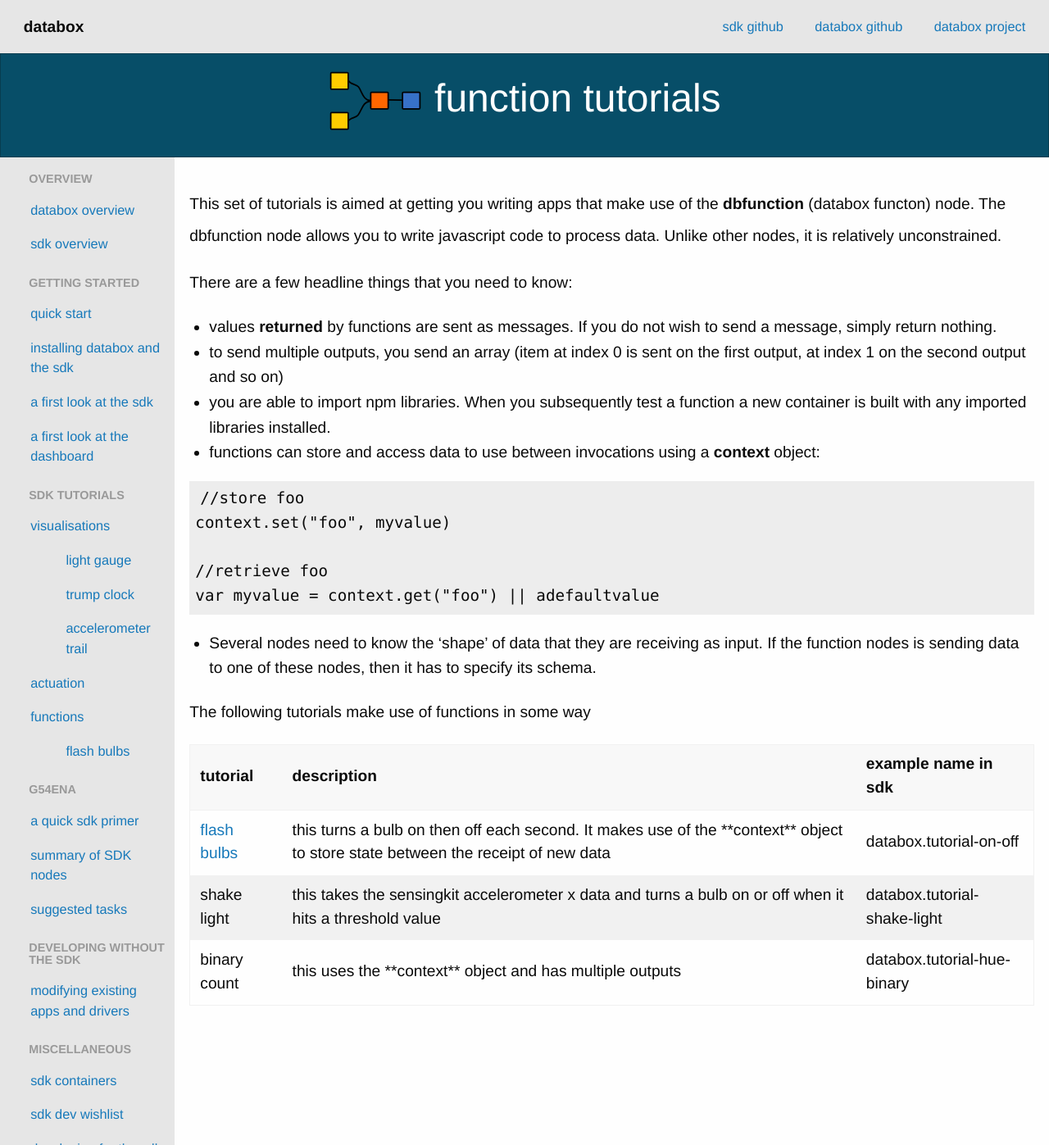
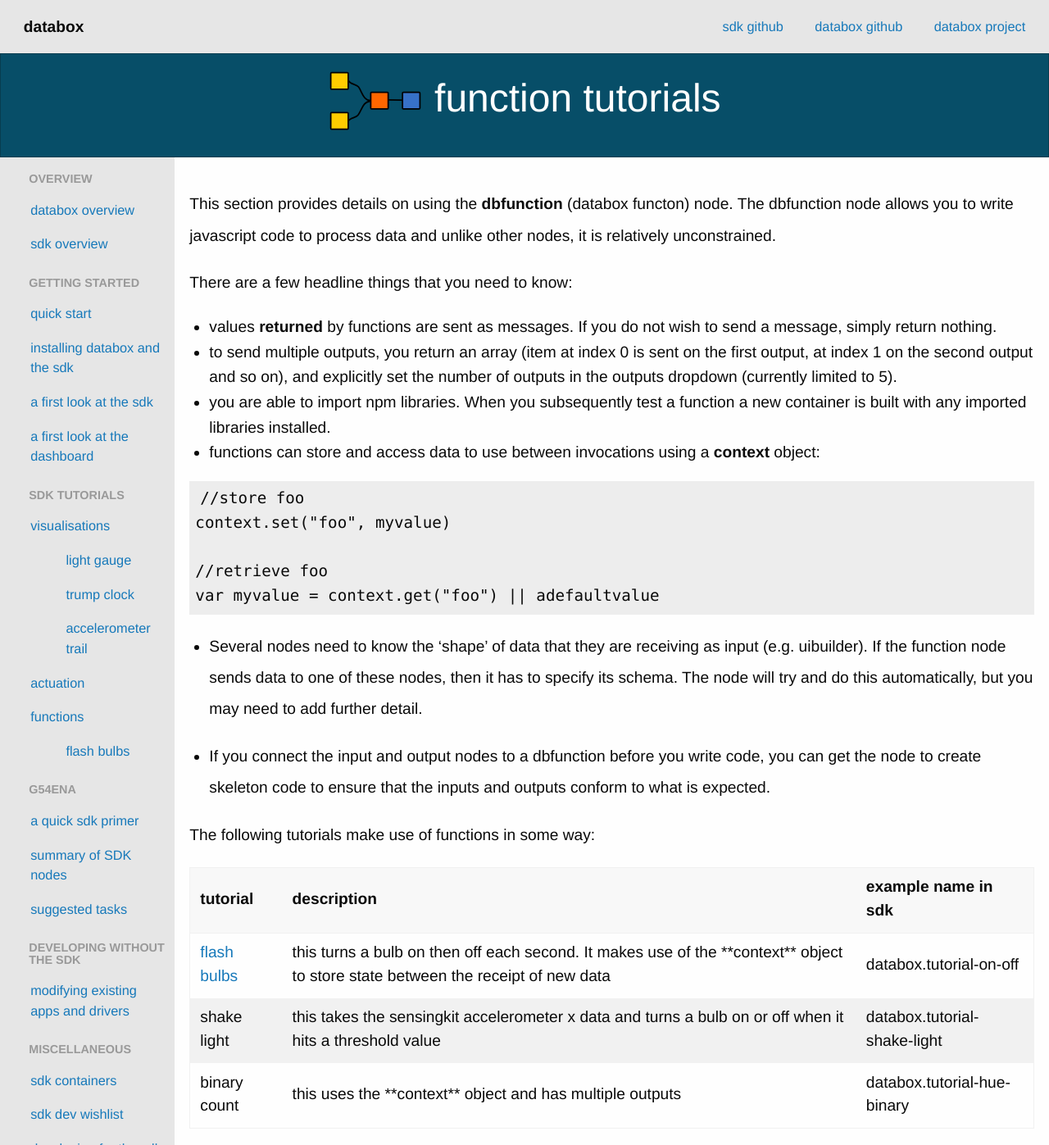
Before and after one commit to tlodge/databox-sdk-tutorial, a Jekyll site: the page built from tutorials/functions/index.md, in a window 1280 px wide. Shown: the whole page at 82% size. Built offline with Jekyll 4.4.1, drawn with Linux system fonts in a browser that asks for light colours.

Commit message:
fixed typos

````diff
--- a/tutorials/functions/index.md
+++ b/tutorials/functions/index.md
@@ -3,12 +3,12 @@ layout: base
 title: function tutorials
 ---
 
-This set of tutorials is aimed at getting you writing apps that make use of the **dbfunction** (databox functon) node.  The dbfunction node allows you to write javascript code to process data.  Unlike other nodes, it is relatively unconstrained.
+This section provides details on using the **dbfunction** (databox functon) node.  The dbfunction node allows you to write javascript code to process data and unlike other nodes, it is relatively unconstrained.
 
 There are a few headline things that you need to know:
 
 - values **returned** by functions are sent as messages. If you do not wish to send a message, simply return nothing.
-- to send multiple outputs, you send an array (item at index 0 is sent on the first output, at index 1 on the second output and so on)
+- to send multiple outputs, you return an array (item at index 0 is sent on the first output, at index 1 on the second output and so on), and explicitly set the number of outputs in the outputs dropdown (currently limited to 5).
 - you are able to import npm libraries.  When you subsequently test a function a new container is built with any imported libraries installed.
 - functions can store and access data to use between invocations using a  **context** object:
 
@@ -20,9 +20,11 @@ context.set("foo", myvalue)
 var myvalue = context.get("foo") || adefaultvalue
 ```
 
-- Several nodes need to know the 'shape' of data that they are receiving as input.  If the function nodes is sending data to one of these nodes, then it has to specify its schema.
+- Several nodes need to know the 'shape' of data that they are receiving as input (e.g. uibuilder).  If the function node sends data to one of these nodes, then it has to specify its schema.   The node will try and do this automatically, but you may need to add further detail.
 
-The following tutorials make use of functions in some way
+- If you connect the input and output nodes to a dbfunction before you write code, you can get the node to create skeleton code to ensure that the inputs and outputs conform to what is expected.
+
+The following tutorials make use of functions in some way:
 
 <table>
   <thead>
````
Also changed, not shown: g54ena/index.md (+9 -2 lines), g54ena/tasks/index.md (+2 -2 lines), 4 other files.
